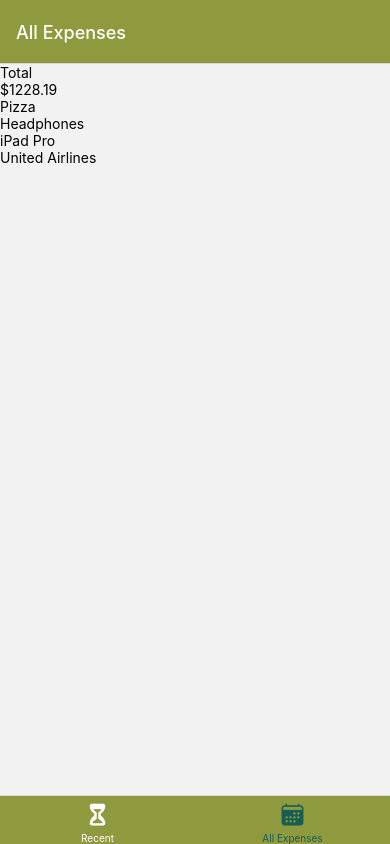
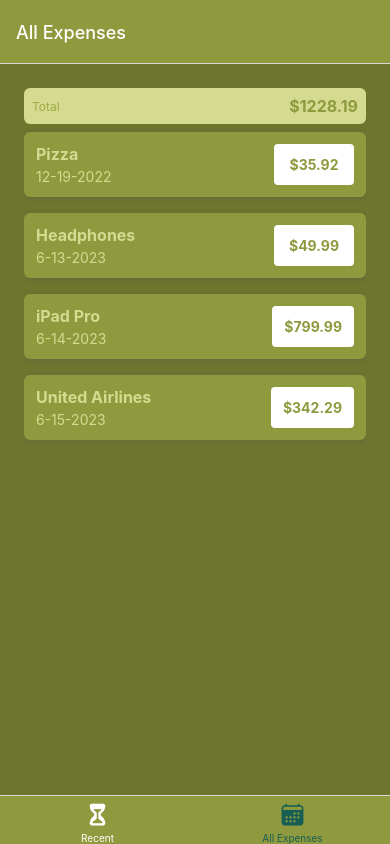
Before and after one commit to zachcervi/Expense-Tracker, a React Native app: screen /AllExpenses in a window 390 px wide. Built offline with nearby package versions, Linux system fonts and the light colour scheme.

Commit message:
Expense List Items

```diff
--- /dev/null
+++ b/components/ExpensesOutput/ExpenseItem.js
@@ -0,0 +1,59 @@
+import { Pressable, View, StyleSheet, Text } from "react-native";
+import { GlobalStyles } from "../../constants/styles";
+import { getFormattedDate } from "../../util/date";
+function ExpenseItem({ description, date, amount }) {
+  return (
+    <Pressable>
+      <View style={styles.expenseItem}>
+        <View>
+          <Text style={[styles.textBase, styles.description]}>
+            {description}
+          </Text>
+          <Text style={styles.textBase}>{getFormattedDate(date)}</Text>
+        </View>
+        <View style={styles.amountContainer}>
+          <Text style={styles.amount}>${amount.toFixed(2)}</Text>
+        </View>
+      </View>
+    </Pressable>
+  );
+}
+
+const styles = StyleSheet.create({
+  expenseItem: {
+    backgroundColor: GlobalStyles.colors.primary500,
+    borderRadius: 6,
+    elevation: 3,
+    flexDirection: "row",
+    justifyContent: "space-between",
+    marginVertical: 8,
+    padding: 12,
+    shadowColor: GlobalStyles.colors.gray500,
+    shadowOffset: { width: 1, height: 1 },
+    shadowOpacity: 0.4,
+    shadowRadius: 4,
+  },
+  textBase: {
+    color: GlobalStyles.colors.primary50,
+  },
+  description: {
+    fontSize: 16,
+    fontWeight: "bold",
+    marginBottom: 4,
+  },
+  amountContainer: {
+    alignItems: "center",
+    backgroundColor: GlobalStyles.colors.white,
+    borderRadius: 4,
+    justifyContent: "center",
+    paddingHorizontal: 12,
+    paddingVertical: 4,
+    minWidth: 80,
+  },
+  amount: {
+    color: GlobalStyles.colors.primary500,
+    fontWeight: "bold",
+  },
+});
+
+export default ExpenseItem;
--- a/components/ExpensesOutput/ExpensesList.js
+++ b/components/ExpensesOutput/ExpensesList.js
@@ -1,7 +1,8 @@
-import { FlatList, View, Text } from "react-native";
+import { FlatList } from "react-native";
+import ExpenseItem from "./ExpenseItem";
 
 function renderExpenseItem(itemData) {
-  return <Text>{itemData.item.description}</Text>;
+  return <ExpenseItem {...itemData.item} />;
 }
 
 function ExpensesList({ expenses }) {
--- a/components/ExpensesOutput/ExpensesOutput.js
+++ b/components/ExpensesOutput/ExpensesOutput.js
@@ -1,41 +1,52 @@
 import { View, StyleSheet } from "react-native";
 import ExpensesSummary from "./ExpensesSummary";
 import ExpensesList from "./ExpensesList";
+import { GlobalStyles } from "../../constants/styles";
 
 const DUMMY_EXPENSES = [
   {
     id: "e1",
     description: "Pizza",
     amount: 35.92,
-    date: new Date("06-11-2023"),
+    date: new Date("2022-12-19"),
   },
   {
     id: "e2",
     description: "Headphones",
     amount: 49.99,
-    date: new Date("06-12-2023"),
+    date: new Date("2023-06-13"),
   },
   {
     id: "e3",
     description: "iPad Pro",
     amount: 799.99,
-    date: new Date("06-13-2023"),
+    date: new Date("2023-06-14"),
   },
   {
     id: "e4",
     description: "United Airlines",
     amount: 342.29,
-    date: new Date("06-14-2023"),
+    date: new Date("2023-06-15"),
   },
 ];
 
 function ExpenseOutput({ expenses, periodName }) {
   return (
-    <View>
+    <View style={styles.container}>
       <ExpensesSummary expenses={DUMMY_EXPENSES} periodName={periodName} />
       <ExpensesList expenses={DUMMY_EXPENSES} />
     </View>
   );
 }
 
+const styles = StyleSheet.create({
+  container: {
+    paddingHorizontal: 24,
+    paddingTop: 24,
+    paddingBottom: 0,
+    backgroundColor: GlobalStyles.colors.primary700,
+    flex: 1,
+  },
+});
+
 export default ExpenseOutput;
--- a/components/ExpensesOutput/ExpensesSummary.js
+++ b/components/ExpensesOutput/ExpensesSummary.js
@@ -1,15 +1,36 @@
-import { Text, View, StyleSheet } from "react-native";
+import { StyleSheet, Text, View } from "react-native";
+import { GlobalStyles } from "../../constants/styles";
 
 function ExpensesSummary({ expenses, periodName }) {
   const expensesSum = expenses.reduce((sum, expense) => {
     return sum + expense.amount;
   }, 0);
   return (
-    <View>
-      <Text>{periodName}</Text>
-      <Text>${expensesSum.toFixed(2)}</Text>
+    <View style={styles.container}>
+      <Text style={styles.period}>{periodName}</Text>
+      <Text style={styles.sum}>${expensesSum.toFixed(2)}</Text>
     </View>
   );
 }
 
+const styles = StyleSheet.create({
+  container: {
+    alignItems: "center",
+    backgroundColor: GlobalStyles.colors.primary50,
+    borderRadius: 6,
+    flexDirection: "row",
+    justifyContent: "space-between",
+    padding: 8,
+  },
+  period: {
+    fontSize: 12,
+    color: GlobalStyles.colors.primary400,
+  },
+  sum: {
+    fontSize: 16,
+    fontWeight: "bold",
+    color: GlobalStyles.colors.primary500,
+  },
+});
+
 export default ExpensesSummary;
--- a/constants/styles.js
+++ b/constants/styles.js
@@ -1,6 +1,6 @@
 export const GlobalStyles = {
   colors: {
-    primary50: "#bfc776",
+    primary50: "#d4db91",
     primary100: "#b6c064",
     primary200: "#adb951",
     primary400: "#a0ab45",
--- /dev/null
+++ b/util/date.js
@@ -0,0 +1,5 @@
+export function getFormattedDate(date) {
+  if (date) {
+    return `${date.getMonth() + 1}-${date.getDate()}-${date.getFullYear()}`;
+  }
+}
```
